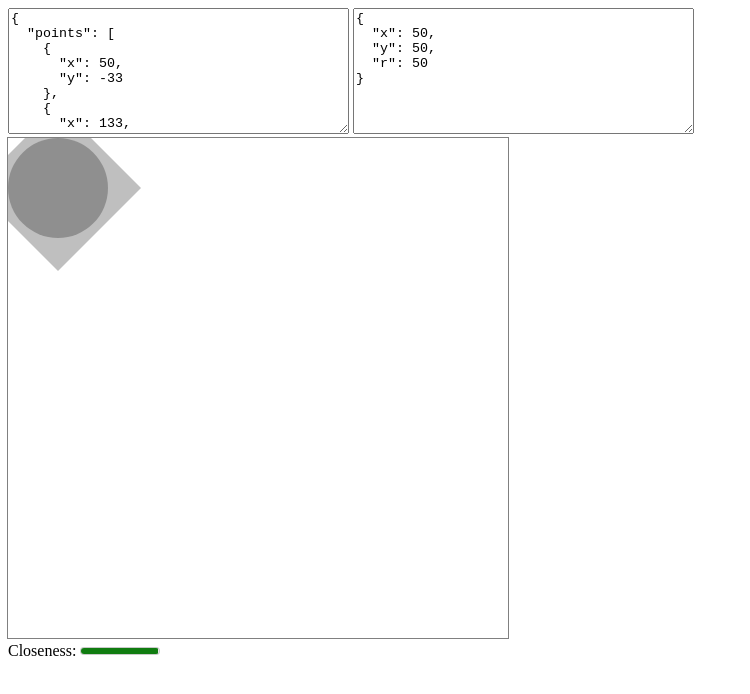
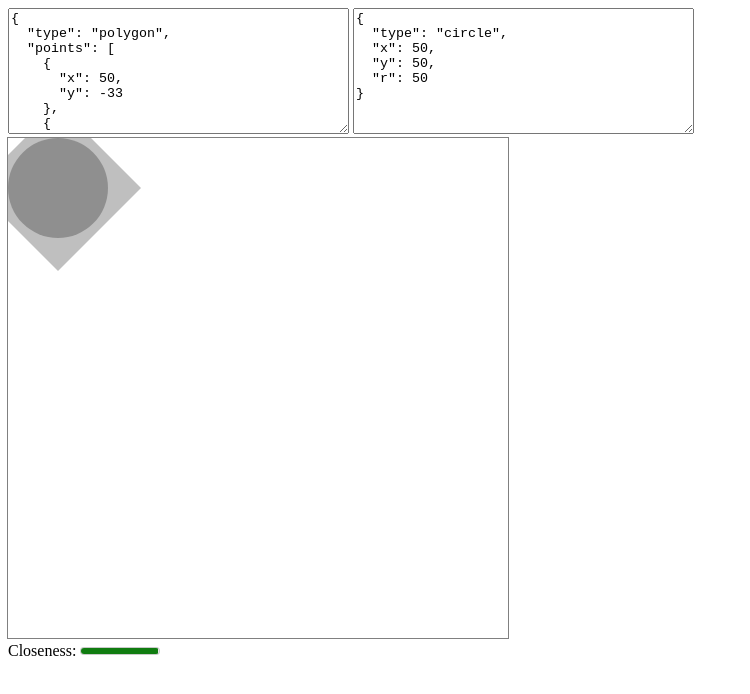
Before and after one commit to zooniverse/test-shape-closeness, a website: page index.html in a window 1280 px wide. Shown: the whole page, without its empty margins (0-750 px from the left). Drawn offline with Linux system fonts and the light colour scheme.

Commit message:
Shapes must have a type

```diff
--- a/index.html
+++ b/index.html
@@ -32,6 +32,7 @@
         var secondShapeInput = document.getElementById('second-shape');
 
         firstShapeInput.value = JSON.stringify({
+          type: 'polygon',
           points: [
             {x: 50, y: -33},
             {x: 133, y: 50},
@@ -41,6 +42,7 @@
         }, null, 2);
 
         secondShapeInput.value = JSON.stringify({
+          type: 'circle',
           x: 50,
           y: 50,
           r: 50,
--- a/index.js
+++ b/index.js
@@ -7,41 +7,30 @@
   var DRAWING_OPACITY = 0.25;
 
   var SHAPES = {
-    point: {
-      signature: ['x', 'y'],
-      draw: function drawPoint(context, shape) {
+    point: function drawPoint(context, shape) {
       context.translate(shape.x, shape.y);
       context.beginPath();
       context.arc(0, 0, context.lineWidth, 0, Math.PI * 2, false);
       context.closePath();
       context.fill();
     },
-    },
 
-    line: {
-      signature: ['x1', 'y1', 'x2', 'y2'],
-      draw: function drawLine(context, shape) {
+    line: function drawLine(context, shape) {
       context.beginPath();
       context.moveTo(shape.x1, shape.y1);
       context.lineTo(shape.x2, shape.y2);
       context.stroke();
     },
-    },
 
-    circle: {
-      signature: ['x', 'y', 'r'],
-      draw: function drawCircle(context, shape) {
+    circle: function drawCircle(context, shape) {
       context.translate(shape.x, shape.y);
       context.beginPath();
       context.arc(0, 0, shape.r, 0, Math.PI * 2, false);
       context.closePath();
       context.fill();
     },
-    },
 
-    ellispe: {
-      signature: ['x', 'y', 'r1', 'r2', 'angle'],
-      draw: function drawEllispe(context, shape) {
+    ellispe: function drawEllispe(context, shape) {
       context.translate(shape.x, shape.y);
       context.scale(1, shape.r2 / shape.r1);
       context.beginPath();
@@ -49,11 +38,8 @@
       context.closePath();
       context.fill();
     },
-    },
 
-    rect: {
-      signature: ['x', 'y', 'width', 'height'],
-      draw: function drawRect(context, shape) {
+    rect: function drawRect(context, shape) {
       context.translate(shape.x, shape.y);
       context.beginPath();
       context.moveTo(0, 0);
@@ -63,11 +49,8 @@
       context.closePath();
       context.fill();
     },
-    },
 
-    polygon: {
-      signature: ['points'],
-      draw: function drawPolygon(context, shape) {
+    polygon: function drawPolygon(context, shape) {
       context.beginPath();
       context.moveTo(shape.points[0].x, shape.points[0].y);
       shape.points.slice(1).forEach(function drawSegment(point) {
@@ -77,19 +60,7 @@
       context.closePath();
       context.fill();
     },
-    },
   };
-
-  var shapesBySignature = Object.keys(SHAPES).reduce(function addSignature(allSignatures, shapeName) {
-    var shapeSignature = SHAPES[shapeName].signature.sort().join(',');
-    allSignatures[shapeSignature] = shapeName;
-    return allSignatures;
-  }, {});
-
-  function determineShape(data) {
-    var dataSignature = Object.keys(data).sort().join(',');
-    return shapesBySignature[dataSignature];
-  }
 
   function drawShapes(shapes, options) {
     var config = Object.assign({
@@ -115,7 +86,7 @@
 
     shapes.forEach(function drawShape(shape) {
       context.save();
-      SHAPES[shape.type].draw(context, shape);
+      SHAPES[shape.type](context, shape);
       context.restore();
     });
     return context;
@@ -134,13 +105,7 @@
   }
 
   function testShapeCloseness(shapes, options) {
-    var shapeTypes = shapes.map(determineShape);
-    var typedShapes = shapes.map(function assignType(shape, iteration) {
-      return Object.assign({}, shape, {
-        type: shapeTypes[iteration],
-      });
-    });
-    var context = drawShapes(typedShapes, options);
+    var context = drawShapes(shapes, options);
     var intersectArea = countFilledPixels(context, DRAWING_OPACITY);
     var unionArea = countFilledPixels(context, 0);
     return intersectArea / unionArea;
```
Lines whose indentation alone changed are shown as unchanged.
